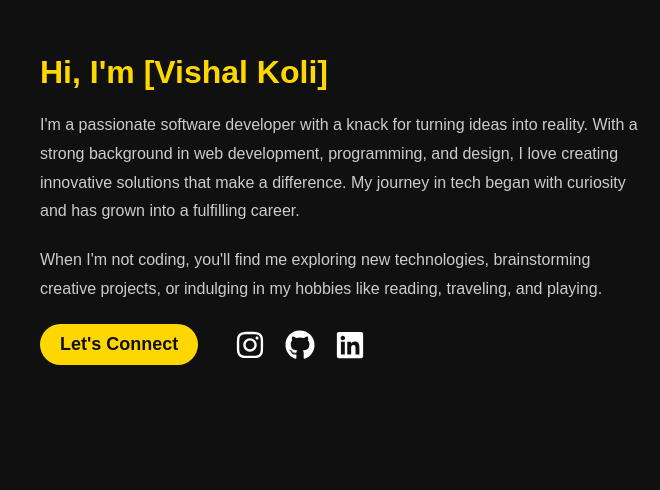
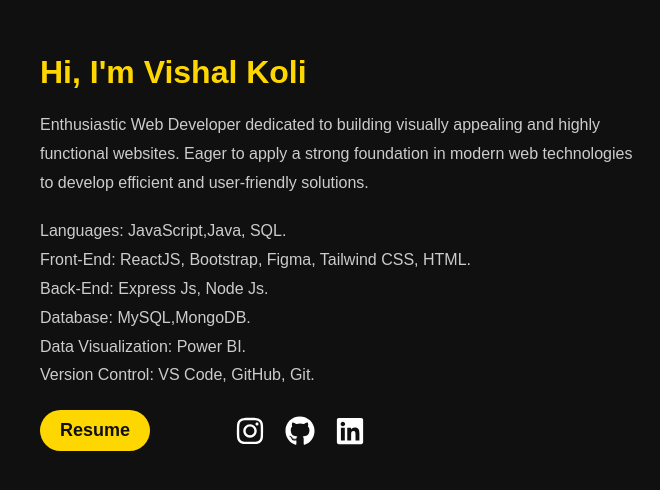
Before and after one commit to Vishalk1402/Vk-project-port, a React (Create React App) app: page / in a window 1280 px wide. Shown: the part 1630-2120 px from the top of the page, without its empty margins (620-1280 px from the left). Built offline with nearby package versions, Linux system fonts and the light colour scheme.

Commit message:
Update About.js

```diff
--- a/src/components/About.js
+++ b/src/components/About.js
@@ -29,7 +29,7 @@ const About = () => {
         <div className="about-content">
           <div className="about-left">
             <motion.img
-              src="vk.jpeg"
+              src="Pas.jpeg"
               alt="About Me"
               className="profile-picture"
               initial={{ scale: 0.8, opacity: 0 }}
@@ -46,26 +46,27 @@ const About = () => {
               transition={{ duration: 1 }}
               viewport={{ once: true }}
             >
-              <h2>Hi, I'm [Vishal Koli]</h2>
+              <h2>Hi, I'm Vishal Koli</h2>
               <p>
-                I'm a passionate software developer with a knack for turning
-                ideas into reality. With a strong background in web development,
-                programming, and design, I love creating innovative solutions
-                that make a difference. My journey in tech began with curiosity
-                and has grown into a fulfilling career.
+                Enthusiastic Web Developer dedicated to building visually appealing
+                and highly functional websites. Eager to apply a strong foundation in
+                modern web technologies to develop efficient and user-friendly solutions.
               </p>
               <p>
-                When I'm not coding, you'll find me exploring new technologies,
-                brainstorming creative projects, or indulging in my hobbies
-                like reading, traveling, and playing.
+               <span>Languages:</span>  JavaScript,Java, SQL. <br />
+               <span>Front-End: </span> ReactJS, Bootstrap, Figma, Tailwind CSS, HTML. <br />
+                <span>Back-End:</span> Express Js, Node Js. <br />
+                <span>Database:</span> MySQL,MongoDB. <br />
+                <span>Data Visualization:</span> Power BI. <br />
+                <span>Version Control:</span> VS Code, GitHub, Git. <br />
               </p>
               <motion.a
-                href="https://www.linkedin.com/in/vishal-koli"
+                href="https://1drv.ms/b/c/2054d539aeef2cd9/ES-mkMWyD-9Dms0hCZ4XbI4BOIxNRCm8ph-C3-4HlyIYVQ?e=KnfSgY"
                 className="cta-button"
                 whileHover={{ scale: 1.1 }}
                 whileTap={{ scale: 0.95 }}
               >
-                Let's Connect
+                Resume
               </motion.a>
             </motion.div>
           </div>
```
